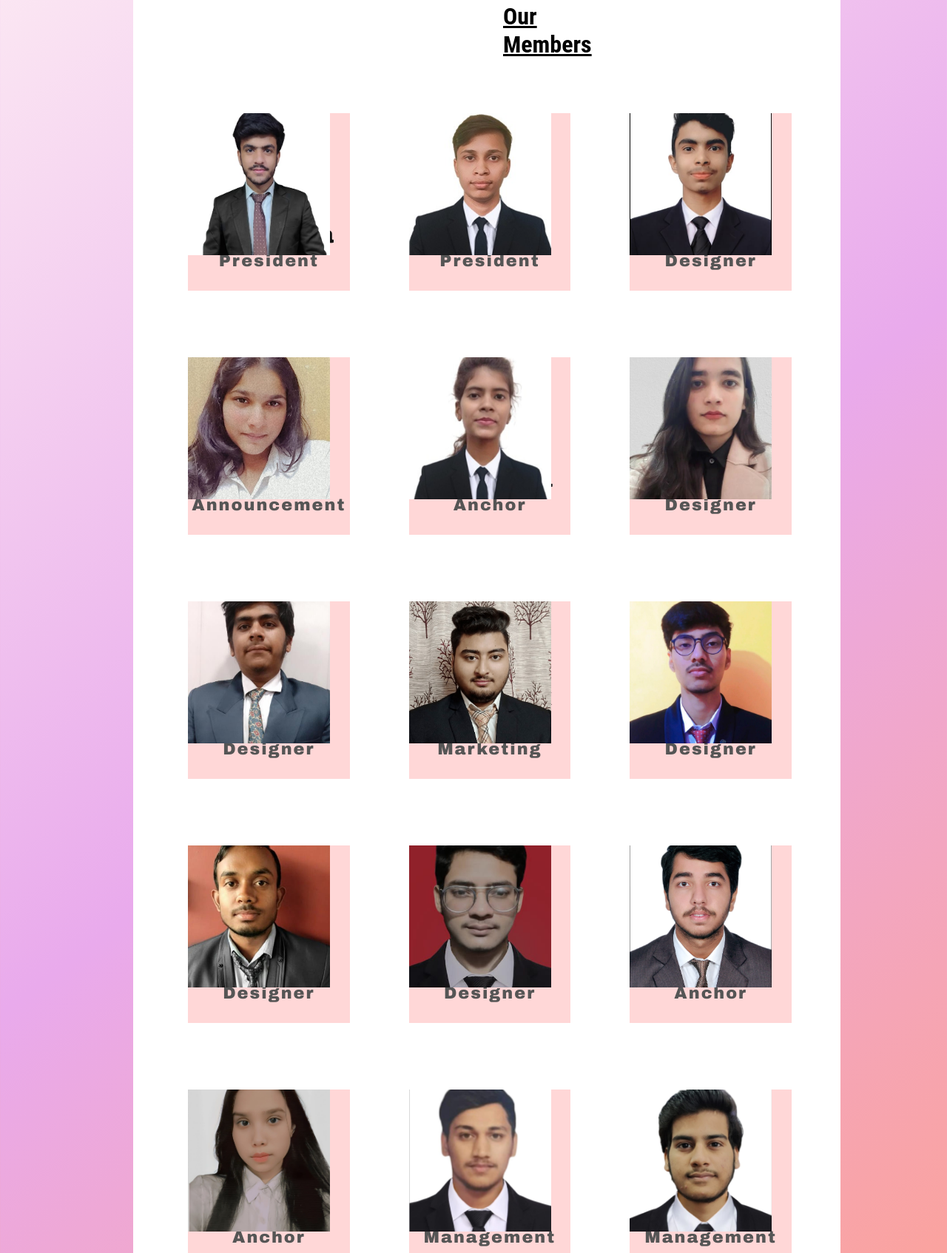
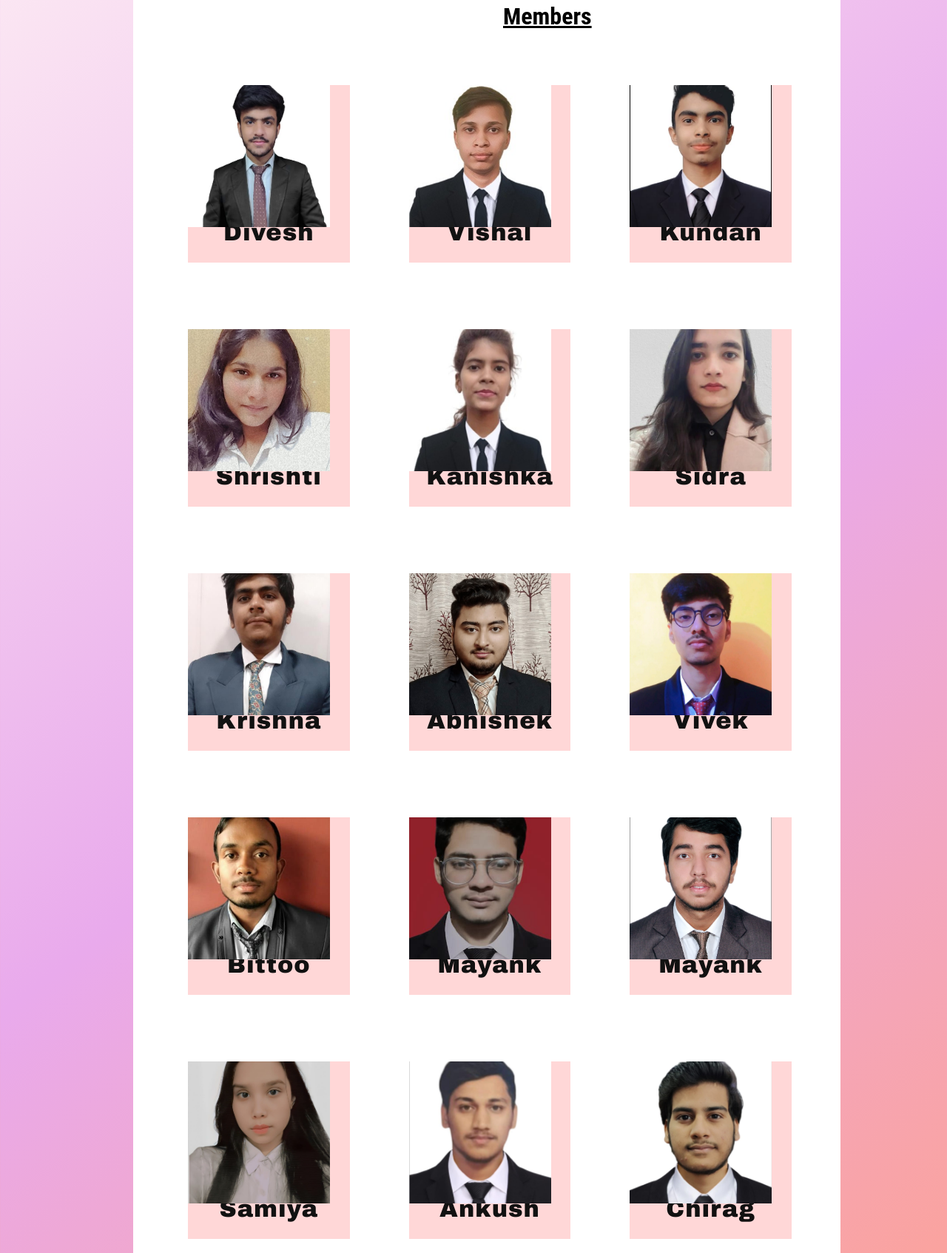
Before and after one commit to 69Spidey/tech, a plain HTML site: page index.html in a window 1280 px wide. Shown: the part 979-2673 px from the top of the page at 74% size. Drawn offline with nearby package versions, Linux system fonts and the light colour scheme.

Commit message:
Update index.html

```diff
--- a/index.html
+++ b/index.html
@@ -58,7 +58,7 @@
   <div class="section section-2" id="section-2">
 
     <div class="members">
-      <h1 id="memtitle" style="margin-right: 690px;"> Our Members </h1>
+      <h1 id="memtitle" style="margin-right: 690px;">  Members </h1>
 
       <div class="container">
         <div class="box">
@@ -66,9 +66,9 @@
             <img src="assets/media/div.jpg" alt="">
           </div>
           <div class="content">
-            <h2>Divesh Sachdeva
+            <h2>Divesh
               </br>
-              <span>President</span>
+              <span></span>
             </h2>
           </div>
         </div>
@@ -79,8 +79,8 @@
               alt="">
           </div>
           <div class="content">
-            <h2>Vishal Mishra</br>
-              <span>Vice-President</span>
+            <h2>Vishal </br>
+              <span></span>
             </h2>
           </div>
         </div>
@@ -92,7 +92,7 @@
           </div>
           <div class="content">
             <h2>Kundan</br>
-              <span>Web Designer</span>
+              <span></span>
             </h2>
           </div>
         </div>
@@ -106,8 +106,8 @@
               alt="">
           </div>
           <div class="content">
-            <h2>Shrishti Sharma</br>
-              <span>Announcement</span>
+            <h2>Shrishti</br>
+              <!-- <span>Announcement</span> -->
             </h2>
           </div>
         </div>
@@ -119,7 +119,7 @@
           </div>
           <div class="content">
             <h2>Kanishka</br>
-              <span>Anchor</span>
+              <!-- <span>Anchor</span> -->
             </h2>
           </div>
         </div>
@@ -130,8 +130,8 @@
               alt="">
           </div>
           <div class="content">
-            <h2>Sidra Saifi</br>
-              <span>Graphic Designer</span>
+            <h2>Sidra </br>
+              <!-- <span>Graphic Designer</span> -->
             </h2>
           </div>
         </div>
@@ -144,8 +144,8 @@
               alt="">
           </div>
           <div class="content">
-            <h2>Krishna Dua</br>
-              <span>Web Designer</span>
+            <h2>Krishna</br>
+              <!-- <span>Web Designer</span> -->
             </h2>
           </div>
         </div>
@@ -157,7 +157,7 @@
           </div>
           <div class="content">
             <h2>Abhishek</br>
-              <span>Digital Marketing</span>
+              <!-- <span>Digital Marketing</span> -->
             </h2>
           </div>
         </div>
@@ -169,7 +169,7 @@
           </div>
           <div class="content">
             <h2>Vivek</br>
-              <span>Web Designer</span>
+              <!-- <span>Web Designer</span> -->
             </h2>
           </div>
         </div>
@@ -183,7 +183,7 @@
           </div>
           <div class="content">
             <h2>Bittoo</br>
-              <span>Graphic Designer</span>
+              <!-- <span>Graphic Designer</span> -->
             </h2>
           </div>
         </div>
@@ -194,8 +194,8 @@
               alt="">
           </div>
           <div class="content">
-            <h2>Mayank Mawari</br>
-              <span>Web Designer</span>
+            <h2>Mayank</br>
+              <!-- <span>Web Designer</span> -->
             </h2>
           </div>
         </div>
@@ -206,8 +206,8 @@
               alt="">
           </div>
           <div class="content">
-            <h2>Mayank Bhatt</br>
-              <span>Anchor</span>
+            <h2>Mayank </br>
+              <!-- <span>Anchor</span> -->
             </h2>
           </div>
         </div>
@@ -220,8 +220,8 @@
               alt="">
           </div>
           <div class="content">
-            <h2>Samiya Mirza</br>
-              <span>Anchor</span>
+            <h2>Samiya </br>
+              <!-- <span>Anchor</span> -->
             </h2>
           </div>
         </div>
@@ -233,7 +233,7 @@
           </div>
           <div class="content">
             <h2>Ankush</br>
-              <span>Management</span>
+              <!-- <span>Management</span> -->
             </h2>
           </div>
         </div>
@@ -245,7 +245,7 @@
           </div>
           <div class="content">
             <h2>Chirag</br>
-              <span>Management</span>
+              <!-- <span>Management</span> -->
             </h2>
           </div>
         </div>
@@ -271,7 +271,7 @@
               <p>We all the members of tech club of St.Andrews organizing an event based on technology and culture</p>
               <a href="event.html">View Details</a>
             </div>
-            <div style="clear:both;"></div>
+            <!-- <div style="clear:both;"></div>
           </li>
           <li>
             <div class="time">
@@ -289,12 +289,12 @@
             <div class="time">
               <h2>24 <br> <span>June</span></h2>
             </div>
-            <div class="details">
-              <h3>Where does it come from</h3>
+             <div class="details"> -->
+              <!-- <h3>Where does it come from</h3>
               <p>Lorem ipsum dolor sit amet consectetur, adipisicing elit. Nisi error reprehenderit hic illo nulla
                 harum, delectus doloribus asperiores reiciendis!</p>
               <a href="event.html">View Details</a>
-            </div>
+            </div> -->
             <div style="clear:both;"></div>
           </li>
         </ul>
```
